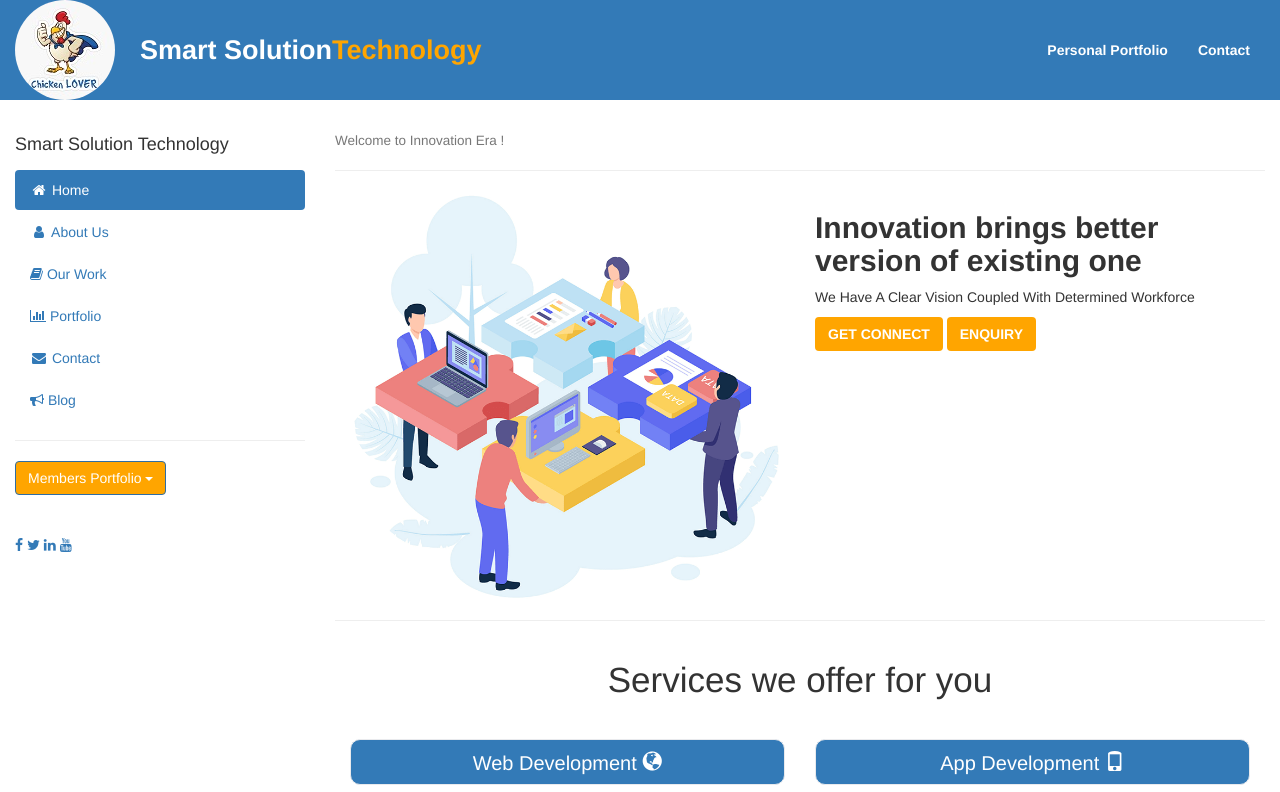
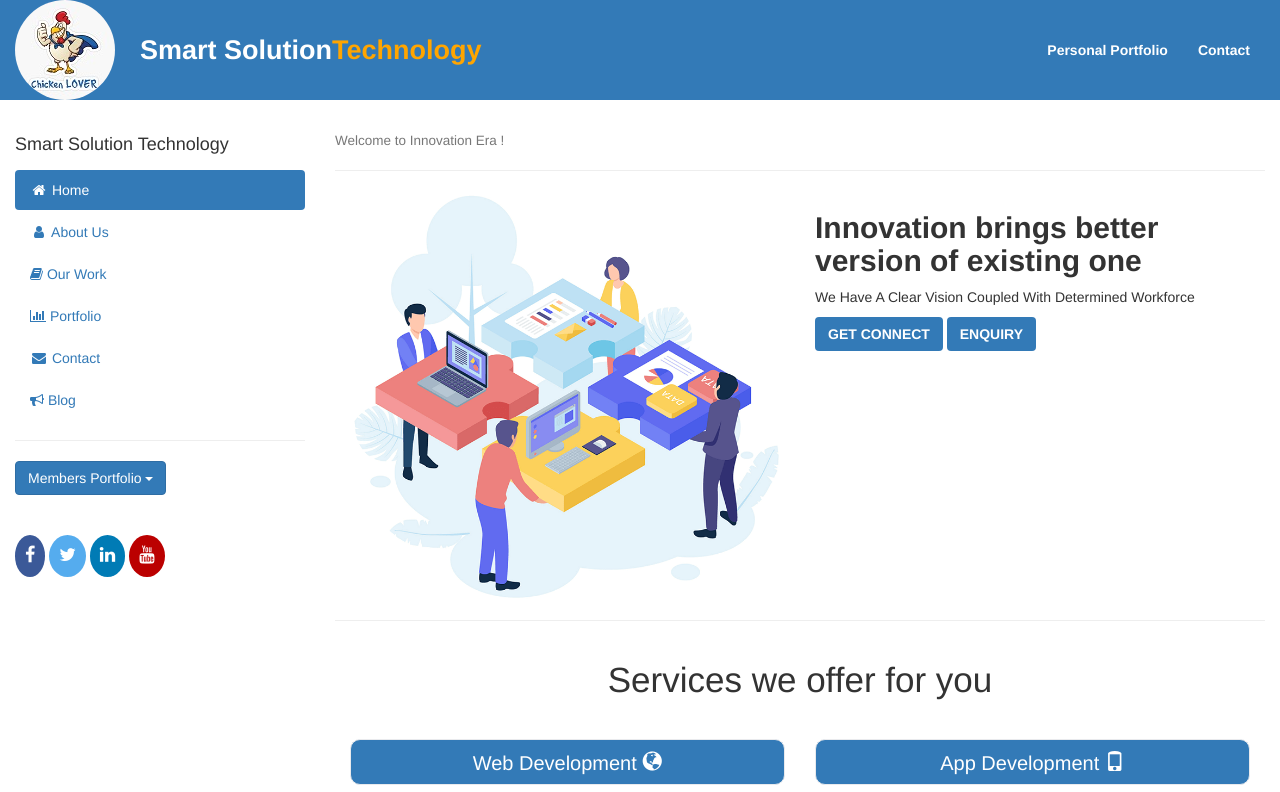
Before and after one commit to suryawanshi1999/SS-Tech-combine-, a plain HTML site: page index.html in a window 1280 px wide. Shown: the top 792 px of the page. Drawn offline with Linux system fonts and the light colour scheme.

Commit message:
Add files via upload

```diff
--- a/css/styles.css
+++ b/css/styles.css
@@ -94,7 +94,7 @@ ul li{
 }
 
 .project-area .grid .our-project > .title h4{
-    font: normal 700 25px/12px var(--roboto);
+    font: normal 700 18px/12px var(--roboto);
 }
 
 .project-area .grid .our-project .img a:hover img{
@@ -108,8 +108,8 @@ ul li{
 
 
 .btn{                            /*Button Get Connect and Enquiry*/
-  background-color: #ffa500;
-  color: #fff;
+  background-color: #337ab7;;
+  color: white;
 }
 
 .btn:hover{                   /*Button Get Connect and Enquiry*/
@@ -205,6 +205,53 @@ h4 > a{
 {
     top: 20px;
     /*z-index: 9999 !important;*/
+}
+/*.sidenav
+{
+    background-color: #F1F1F1;
+}*/
+/*Social media icons*/
+/*
+.icon-bar {
+  position: fixed;
+  top: 50%;
+  -webkit-transform: translateY(-50%);
+  -ms-transform: translateY(-50%);
+  transform: translateY(-50%);
+}*/
+
+.icon-bar a {
+  display: inline-block;
+  text-align: center;
+  padding: 8px 10px;
+  /*transition: all 0.3s ease;*/
+  color: white;
+  font-size: 18px;
+  border-radius: 100%;
+}
+
+.icon-bar a:hover {
+  background-color: #000;
+}
+
+.facebook {
+  background: #3B5998;
+  color: white;
+}
+
+.twitter {
+  background: #55ACEE;
+  color: white;
+}
+
+.linkedin {
+  background: #007bb5;
+  color: white;
+}
+
+.youtube {
+  background: #bb0000;
+  color: white;
 }
 
 /*Footer*/
```
